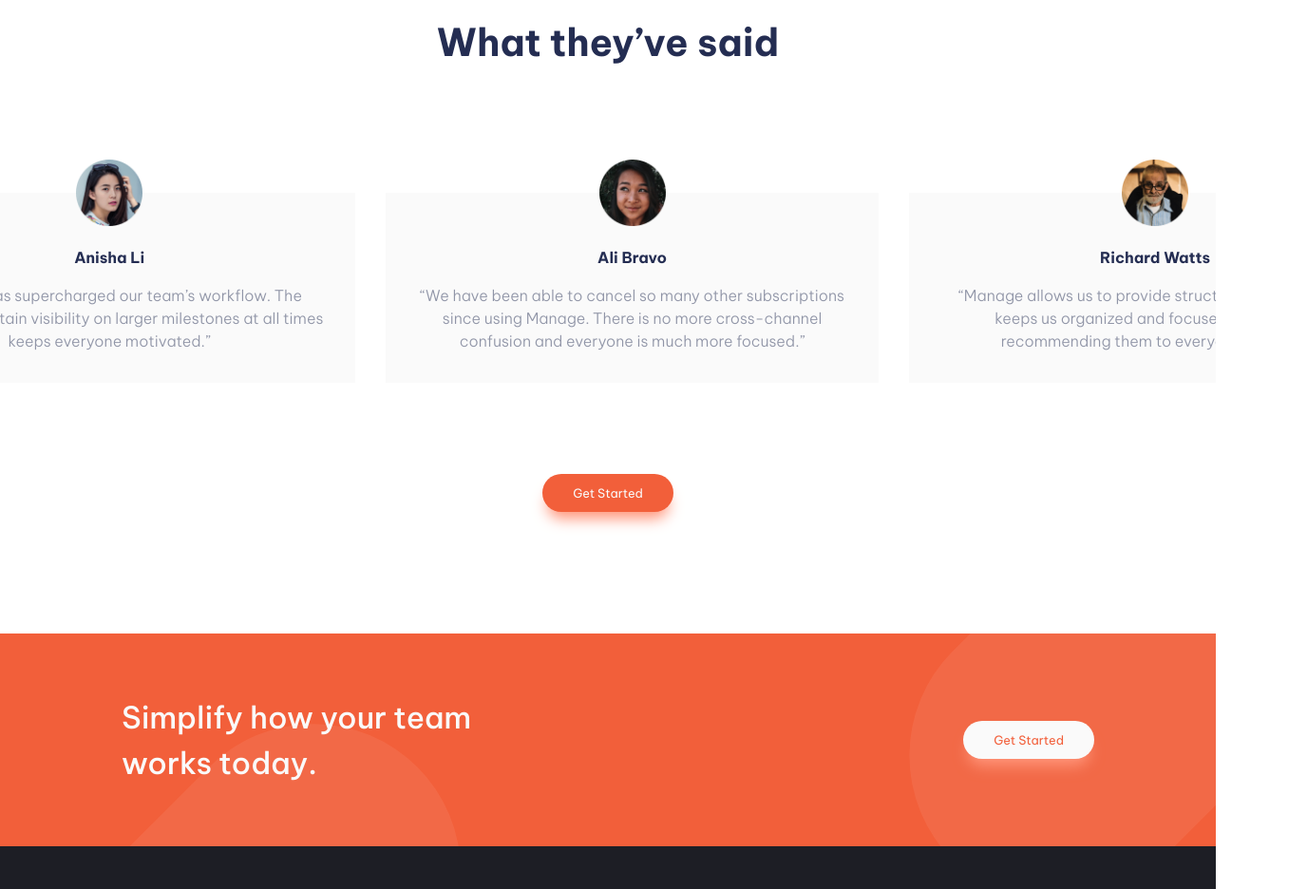
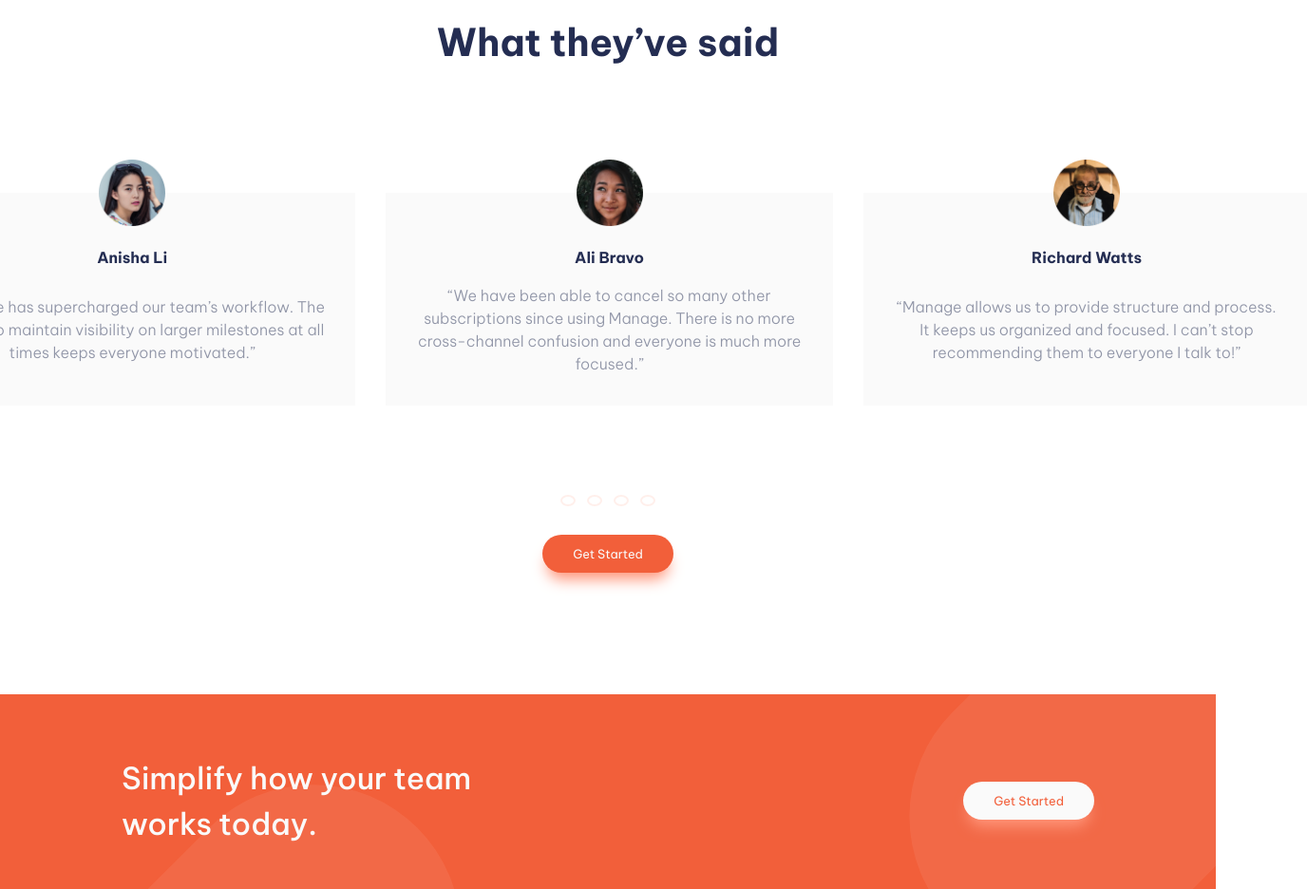
Before and after one commit to justPulfer/manage-landing-page, a plain HTML site: page index.html in a window 1280 px wide. Shown: the part 1360-2296 px from the top of the page at 95% size, 1376 px wide, since content can reach past the window. Drawn offline with nearby package versions, Linux system fonts and the light colour scheme.

Commit message:
created carousel indicators

```diff
--- a/index.html
+++ b/index.html
@@ -172,6 +172,12 @@
 					</p>
 				</div>
 			</div>
+			<div class="carousel-nav">
+				<button class="carousel-indicator"></button
+				><button class="carousel-indicator"></button
+				><button class="carousel-indicator"></button
+				><button class="carousel-indicator"></button>
+			</div>
 
 			<a class="get-started-btn testimonials-cta">Get Started</a>
 		</section>
--- a/style.css
+++ b/style.css
@@ -283,16 +283,17 @@ button {
 }
 
 .testi-cards {
+	width: 115%;
+	margin-left: -6rem;
 	display: grid;
 	grid-auto-flow: column;
-	grid-auto-columns: 40%;
+	grid-auto-columns: 35%;
 
 	overflow-x: auto;
 	overscroll-behavior-inline: contain;
 
 	gap: 2rem;
 	padding: 4rem;
-	margin-left: -9rem;
 }
 
 .snap-inline {
@@ -301,6 +302,21 @@ button {
 
 .snap-inline > * {
 	scroll-snap-align: start;
+}
+
+.carousel-nav {
+	display: flex;
+	justify-content: center;
+	gap: 1rem;
+}
+
+.carousel-indicator {
+	border: none;
+	border-radius: 50%;
+	width: 0.5rem;
+	height: 0.5rem;
+	outline: 2px solid var(--neutralVeryPaleRed);
+	background: none;
 }
 
 .card {
```
